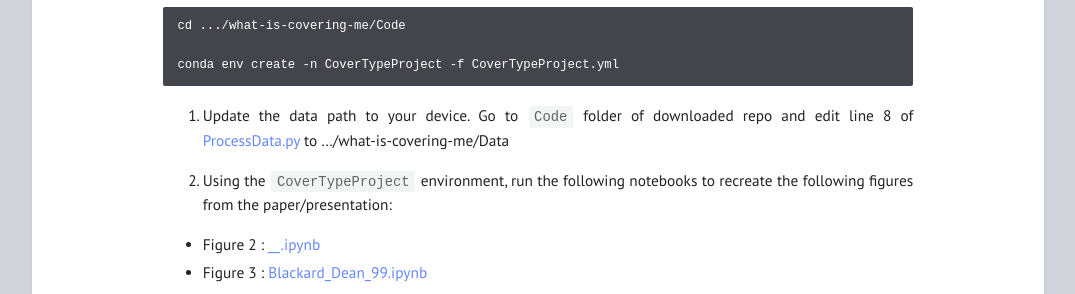
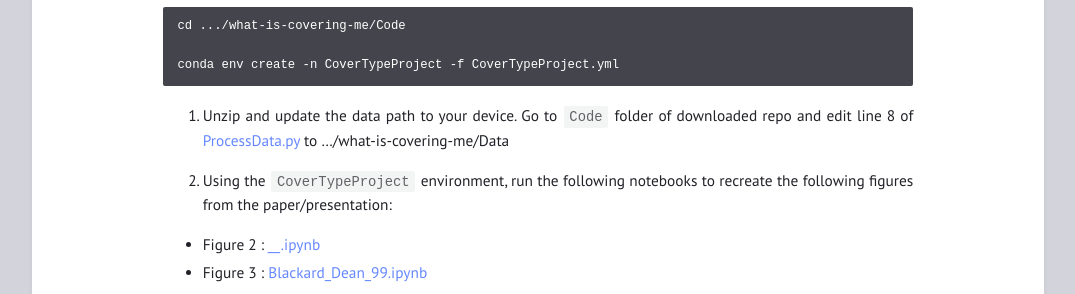
Before and after one commit to tulimid1/what-is-covering-me, a Jekyll site: the page built from code.md, in a window 1280 px wide. Shown: the part 341-635 px from the top of the page, without its empty margins (102-1177 px from the left). Built offline with Jekyll 4.4.1, drawn with Linux system fonts in a browser that asks for light colours.

Commit message:
Update code.md

````diff
--- a/code.md
+++ b/code.md
@@ -18,7 +18,7 @@ cd .../what-is-covering-me/Code
 conda env create -n CoverTypeProject -f CoverTypeProject.yml
 ```
 
-3. Update the data path to your device. Go to `Code` folder of downloaded repo and edit line 8 of [ProcessData.py]() to .../what-is-covering-me/Data
+3. Unzip and update the data path to your device. Go to `Code` folder of downloaded repo and edit line 8 of [ProcessData.py]() to .../what-is-covering-me/Data
 
 4. Using the `CoverTypeProject` environment, run the following notebooks to recreate the following figures from the paper/presentation:
 
````
